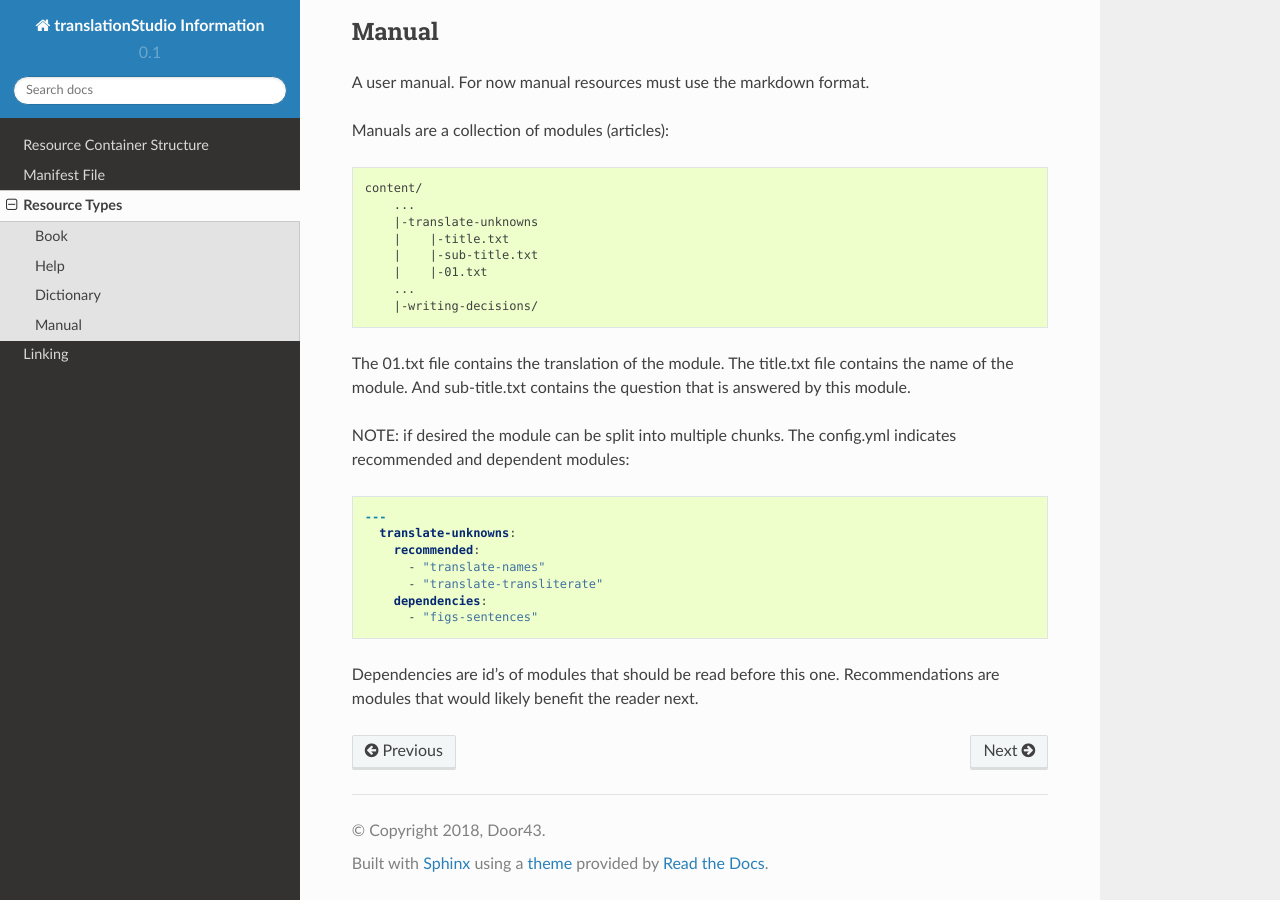
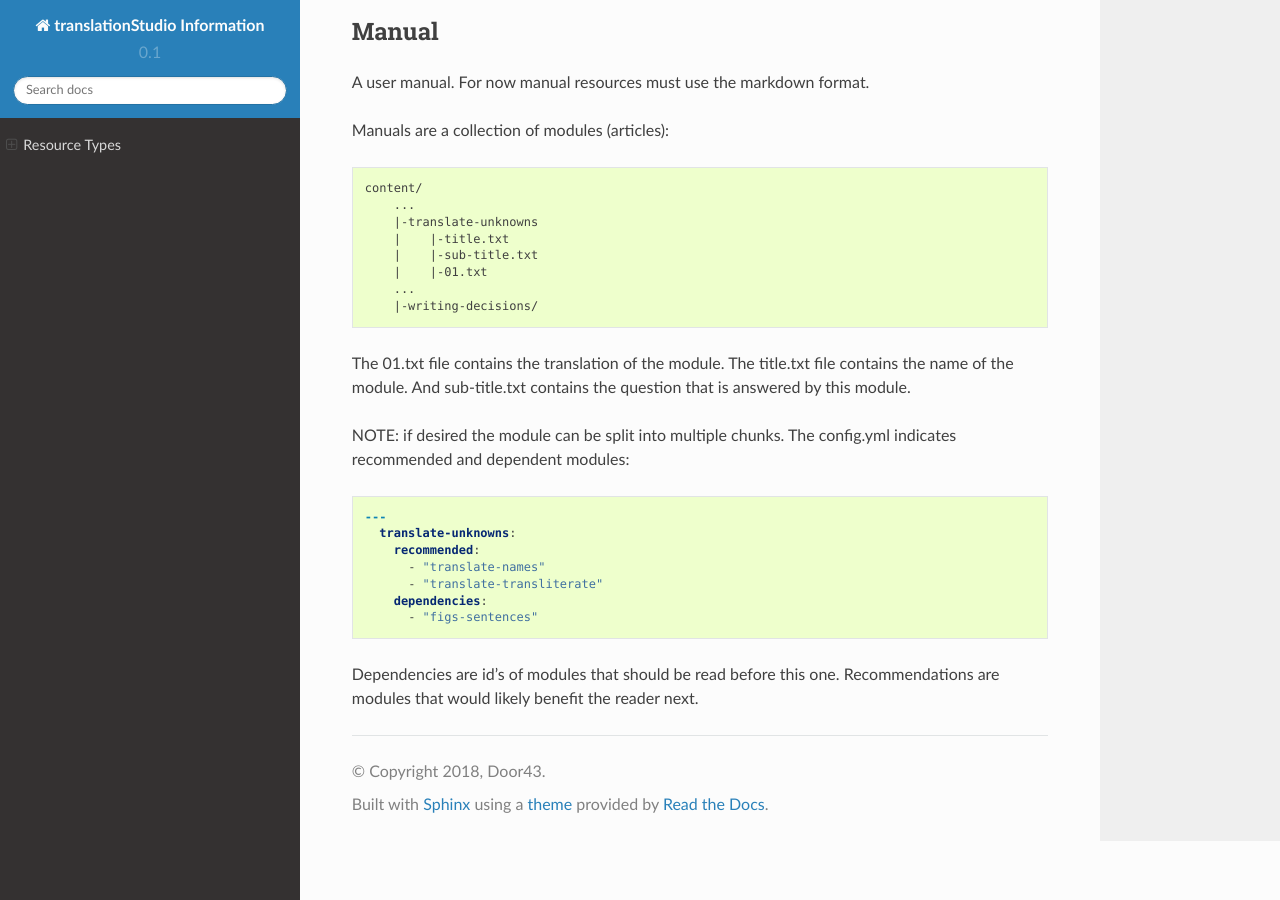
Before and after one commit to unfoldingWord-dev/translationStudio-Info, a Sphinx documentation site: the page built from docs/resource_types.rst, in a window 1280 px wide and 900 px high, scrolled down 2221 px. Built offline with Sphinx 7.4.7 and the Read the Docs theme 2.0.0, drawn with Linux system fonts in a browser that asks for light colours; pages that are not in the unit, such as notebooks, are missing from menus.

Commit message:
Update index.rst

```diff
--- a/docs/index.rst
+++ b/docs/index.rst
@@ -14,7 +14,5 @@ Contents:
 .. toctree::
    :maxdepth: 2
 
-   structure
-   manifest
-   resource_types
-   linking
+   tablet
+   desktop
```
